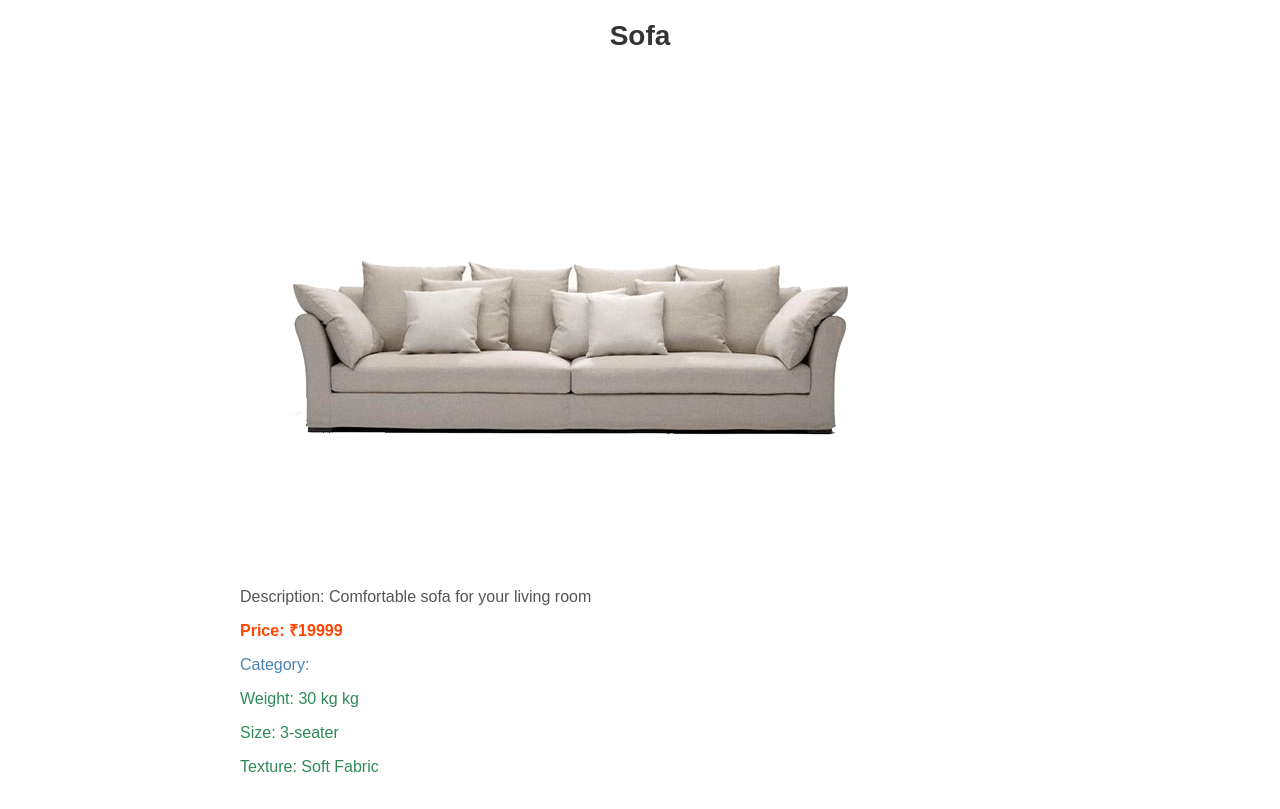
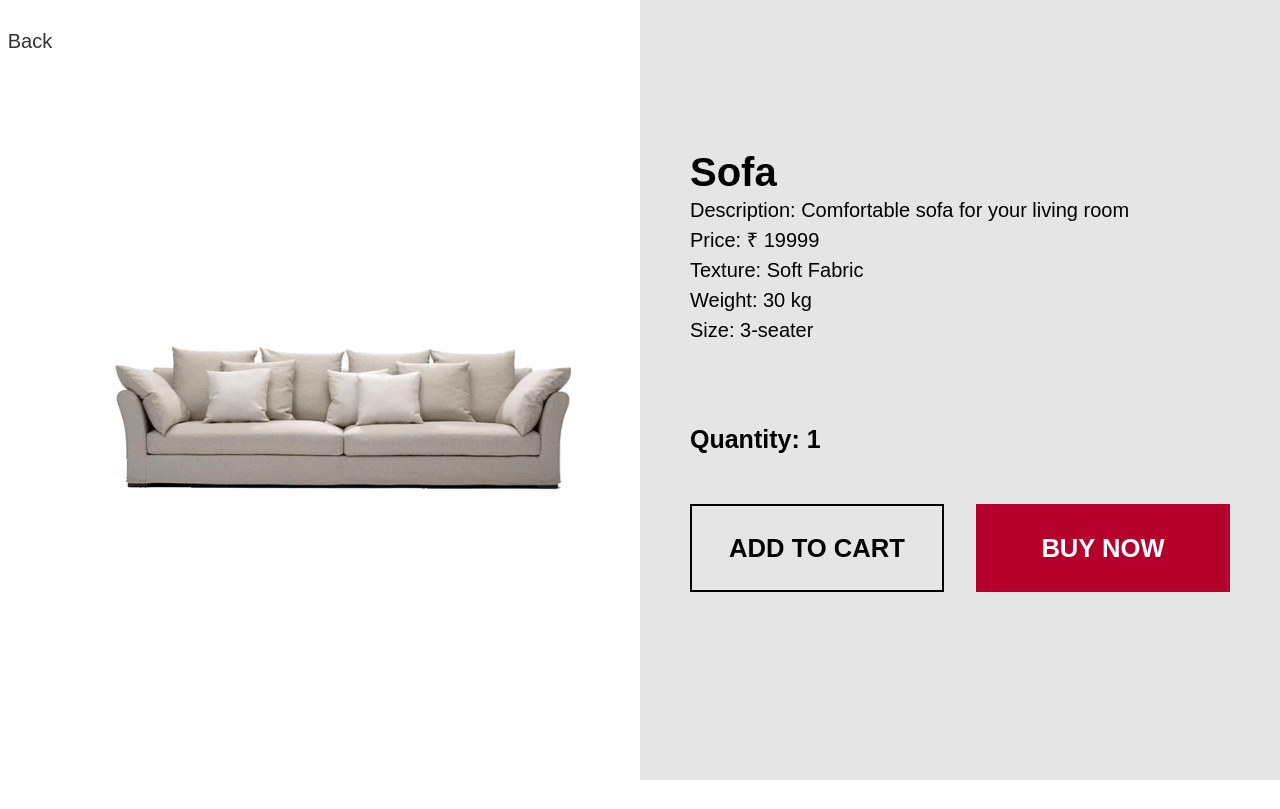
Before and after one commit to SIDDHESH0907/UrbanAura, a React (Create React App) app: page /product/1 in a window 1280 px wide. Built offline with nearby package versions, Linux system fonts and the light colour scheme; a web font is replaced by a local one.

Commit message:
product page updated

```diff
--- a/src/ProductPage.css
+++ b/src/ProductPage.css
@@ -1,65 +1,295 @@
 /* ProductPage.css */
 
-/* Container styling */
-.product-details-container {
-    max-width: 800px;
-    margin: 0 auto;
-    padding: 20px;
-    background-color: #fff;
-    /* border-radius: 10px; */
+.back-button {
+  /* display: flex; */
+  text-decoration: none; /* Remove underline */
+  color: #333; /* Set the color of the text */
+  font-size: 20px; /* Adjust the font size if needed */
+  /* margin: 10px; */
+  position: relative;
+top: -120px; left: -20px;
+}
+
+.product-div {
+  margin-bottom: 10px;
+  width: 100%;
+  height: 50vh;
+  display: flex;
+  /* position: relative; */
+}
+
+.product-big-name {
+  color: black;
+  font-size: 40px;
+  font-weight: 600;
+}
+
+.big-img {
+  width: 100%;
+  height: 100%;
+  display: flex;
+  justify-content: center;
+  /* margin-left: 1rem; */
+}
+
+.big-img img {
+  width: 100%;
+  height: 100%;
+  object-fit: contain;
+}
+
+/* .small-imgs {
+  width: 100%;
+  display: flex;
+  gap: 1.2rem;
+  justify-content: center;
+  align-items: center;
+  padding: 3rem 2rem;
+} */
+
+/* .small-imgs img {
+  width: 22%;
+  height: 20%;
+  object-fit: cover;
+  cursor: pointer;
+} */
+
+/* .small-imgs img:hover {
+  outline: 1px solid rgba(0, 0, 0, 0.3);
+  -webkit-box-shadow: 0px 0px 13px 0px rgba(0, 0, 0, 0.18);
+  -moz-box-shadow: 0px 0px 13px 0px rgba(0, 0, 0, 0.18);
+  box-shadow: 0px 0px 13px 0px rgba(0, 0, 0, 0.18);
+} */
+
+.product-left {
+  width: 50vw;
+  height: 60vh;
+  padding: 150px 50px;
+  /* background-color: red; */
+}
+
+.product-right {
+  width: 50vw;
+  height: 60vh;
+  /* height: 100%; */
+  background-color: #e5e5e5;
+  /* padding: 16rem 5rem 8rem 5rem; */
+  padding: 150px 50px;
+}
+
+.product-spec {
+  font-size: 20px;
+  margin-bottom: 5rem;
+  line-height: 1.5;
+}
+
+.product-quant {
+  display: flex;
+  justify-content: space-between;
+  font-size: 25px;
+  margin-bottom: 50px;
+  font-weight: 600;
+  align-items: center;
+}
+
+.product-btns {
+  display: flex;
+  border: 1px solid black;
+}
+
+.product-btns button {
+  font-size: 18px;
+  width: 5.5rem;
+  height: 5.5rem;
+  color: black;
+  cursor: pointer;
+  background-color: white;
+  border: none;
+  transition: all 0.2s;
+}
+
+.product-btns button:first-child {
+  border-right: 1px solid black;
+}
+
+.product-btns button:last-child {
+  border-left: 1px solid black;
+}
+
+.product-btns button:hover {
+  background-color: transparent;
+}
+
+.product-btns p {
+  outline-offset: -2px;
+  width: 6rem;
+  height: 5rem;
+  text-align: center;
+  padding-top: 10px;
+}
+
+.atc-buy {
+  display: flex;
+  gap: 2rem;
+}
+
+.atc-buy button {
+  width: 50%;
+  height: 5.5rem;
+  border: none;
+  font-size: 1.6rem;
+  text-transform: uppercase;
+  font-weight: bold;
+  cursor: pointer;
+  transition: all 0.2s;
+}
+
+.atc-btn {
+  background-color: transparent;
+  border: 2px solid black !important;
+}
+
+.atc-btn:hover {
+  color: white;
+  background-color: black;
+}
+
+.buy-btn {
+  background-color: #b6002c;
+  color: white;
+  border: 2px solid #b6002c !important;
+}
+
+.buy-btn:hover {
+  background-color: transparent;
+  color: #b6002c;
+}
+
+/* .specifications {
+  display: flex;
+  gap: 3rem;
+  justify-content: space-between;
+  width: 100%;
+  height: 10rem;
+  margin-bottom: 10rem;
+} */
+
+/* .spec {
+  background-color: #E5E5E5;
+  width: 100%;
+  display: flex;
+  flex-direction: column;
+  justify-content: space-between;
+  padding: 2rem;
+} */
+
+/* .spec-title {
+  font-size: 2.2rem;
+  font-weight: 600;
+} */
+
+/* .title-desc {
+  font-size: 1.65rem;
+} */
+
+/* notify */
+
+.notify {
+  color: white;
+  background-color: #373737;
+  padding: 1.2rem 2.2rem;
+  z-index: 999999999;
+  font-size: 2rem;
+  position: absolute;
+  transform: translate(-50%);
+  top: -100%;
+  left: 50%;
+}
+
+.notify.slide-in {
+  animation-duration: 4s;
+  animation-delay: -1s;
+  animation-name: slidein;
+  animation-direction: alternate;
+  animation-fill-mode: forwards;
+}
+
+@keyframes slidein {
+  0% {
+    top: -100%;
   }
 
-  /* Product details styling */
-  .product-details-container h2 {
-    font-size: 28px;
-    margin-bottom: 15px;
-    color: #333;
-    text-align: center;
+  40% {
+    top: 90px;
   }
 
-  .product-details-container img {
-    max-width: 100%;
-    height: auto;
-    margin-bottom: 20px;
-    border-radius: 8px;
+  60% {
+    top: 90px;
   }
 
-  .product-details-container p {
-    font-size: 16px;
-    margin-bottom: 10px;
-    line-height: 1.5;
-    color: #555;
+  100% {
+    top: -100%;
+  }
+}
+
+@media (max-width: 900px) {
+  .product-div {
+    flex-direction: column;
+    /* align-items: center; */
+    /* gap: 3rem; */
+    margin-bottom: 6rem;
   }
 
-  /* Price styling */
-  .product-details-container p.price {
-    color: #ff4500; /* Orange color, you can change it */
-    font-weight: bold;
+  .product-right {
+    width: 100%;
+    /* padding: 3rem 2rem 4rem 2rem; */
+    /* padding-top: 30px; */
+    /* padding-bottom: 30px; */
+    height: 100vh;
   }
 
-  /* Category styling */
-  .product-details-container p.category {
-    color: #4682b4; /* SteelBlue color, you can change it */
+  .product-left {
+    width: 100vw;
+    /* height: 30vh; */
+    display: flex;
+    align-items: center;
+    justify-content: center;
   }
 
-  /* Other details styling */
-  .product-details-container p.weight,
-  .product-details-container p.size,
-  .product-details-container p.texture {
-    color: #2e8b57; /* SeaGreen color, you can change it */
+  .big-img {
+    width: 100%;
+    height: 100%;
+    /* display: flex; */
+    /* justify-content: center; */
+    /* margin-left: 1rem; */
+  }
+}
+
+@media (max-width: 570px) {
+  .specifications {
+    gap: 2rem;
+    flex-direction: column;
+    margin-bottom: 28rem;
+  }
+}
+
+@media (max-width: 450px) {
+  .product-quant {
+    flex-direction: column;
+    gap: 2rem;
   }
 
-  /* Responsive styling */
-  @media (max-width: 600px) {
-    .product-details-container {
-      padding: 15px;
-    }
+  .product-spec {
+    margin-bottom: 2rem;
+  }
 
-    .product-details-container h2 {
-      font-size: 24px;
-    }
+  .atc-buy {
+    gap: 2rem;
+    width: 100%;
+    flex-direction: column;
+  }
 
-    .product-details-container p {
-      font-size: 14px;
-    }
+  .atc-buy button {
+    width: 100%;
   }
+}
--- a/src/ProductPage.js
+++ b/src/ProductPage.js
@@ -1,8 +1,9 @@
 // ProductPage.js
-import React from 'react';
-import { useParams } from 'react-router-dom';
-import { products } from './Data';
-import './ProductPage.css';
+import React from "react";
+import { useParams, Link } from "react-router-dom"; // Import Link
+import { products } from "./Data";
+import Navbar from "./Navbar";
+import "./ProductPage.css";
 
 const ProductPage = () => {
   const { productId } = useParams();
@@ -13,16 +14,38 @@ const ProductPage = () => {
   }
 
   return (
-    <div className="product-details-container">
-      <h2>{product.name}</h2>
-      <img src={product.imageUrl} alt={product.name} />
-      <p className="description">Description: {product.description}</p>
-      <p className="price">Price: ₹{product.price}</p>
-      <p className="category">Category: {product.category}</p>
-      <p className="weight">Weight: {product.weight} kg</p>
-      <p className="size">Size: {product.size}</p>
-      <p className="texture">Texture: {product.texture}</p>
-    </div>
+    <>
+      {/* <Navbar /> */}
+      <div className="product-details-container">
+        <div className="product-div">
+          <div className="product-left">
+            <div className="big-img">
+              <Link to="/" className="back-button">
+                Back
+              </Link>
+              <img src={product.imageUrl} alt={product.name} />
+            </div>
+          </div>
+          <div className="product-right">
+            <div className="product-big-name">{product.name}</div>
+            <div className="product-spec">
+              <p className="product-para">Description: {product.description}</p>
+              <p className="price">Price: ₹ {product.price}</p>
+              <p className="price">Texture: {product.texture}</p>
+              <p className="price">Weight: {product.weight}</p>
+              <p className="price">Size: {product.size}</p>
+            </div>
+            <div className="product-quant">
+              <p>Quantity: 1</p>
+            </div>
+            <div className="atc-buy">
+              <button className="atc-btn">Add to Cart</button>
+              <button className="buy-btn">Buy Now</button>
+            </div>
+          </div>
+        </div>
+      </div>
+    </>
   );
 };
 
```
